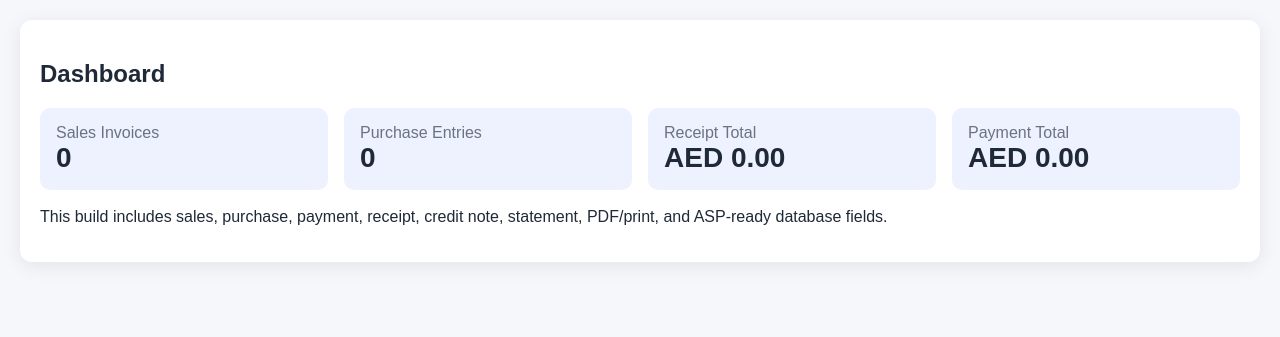
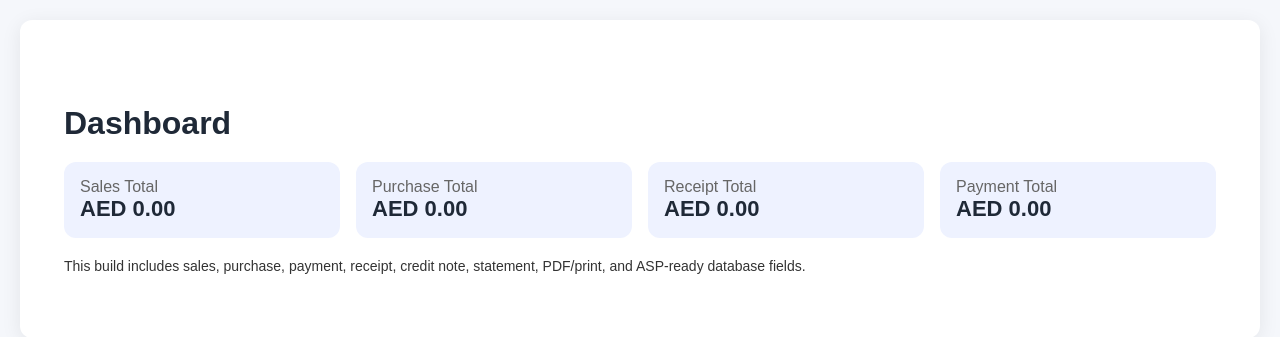
Before and after one commit to SAJI197/billing-software, a Flask app: page / in a window 1280 px wide. Shown: the part 60-397 px from the top of the page. Run offline with Flask 3, Linux system fonts and the light colour scheme; a user stored in the database is signed in.

Commit message:
Update dashboard.html

```diff
--- a/templates/dashboard.html
+++ b/templates/dashboard.html
@@ -1,11 +1,33 @@
-{% extends 'base.html' %}
+{% extends "base.html" %}
+
 {% block content %}
-<h2>Dashboard</h2>
-<div class="grid">
-  <div class="card"><div class="muted">Sales Invoices</div><div style="font-size:28px;font-weight:bold;">{{ invoice_count }}</div></div>
-  <div class="card"><div class="muted">Purchase Entries</div><div style="font-size:28px;font-weight:bold;">{{ purchase_count }}</div></div>
-  <div class="card"><div class="muted">Receipt Total</div><div style="font-size:28px;font-weight:bold;">AED {{ receipt_total|money }}</div></div>
-  <div class="card"><div class="muted">Payment Total</div><div style="font-size:28px;font-weight:bold;">AED {{ payment_total|money }}</div></div>
+<div style="max-width:1200px;margin:20px auto;background:#fff;padding:24px;border-radius:16px;">
+    <h1 style="margin-bottom:20px;">Dashboard</h1>
+
+    <div style="display:grid;grid-template-columns:repeat(4,1fr);gap:16px;">
+        <div style="background:#eef2ff;padding:16px;border-radius:12px;">
+            <div style="font-size:16px;color:#666;">Sales Total</div>
+            <div style="font-size:22px;font-weight:700;">AED {{ "{:,.2f}".format(invoice_total or 0) }}</div>
+        </div>
+
+        <div style="background:#eef2ff;padding:16px;border-radius:12px;">
+            <div style="font-size:16px;color:#666;">Purchase Total</div>
+            <div style="font-size:22px;font-weight:700;">AED {{ "{:,.2f}".format(purchase_total or 0) }}</div>
+        </div>
+
+        <div style="background:#eef2ff;padding:16px;border-radius:12px;">
+            <div style="font-size:16px;color:#666;">Receipt Total</div>
+            <div style="font-size:22px;font-weight:700;">AED {{ "{:,.2f}".format(receipt_total or 0) }}</div>
+        </div>
+
+        <div style="background:#eef2ff;padding:16px;border-radius:12px;">
+            <div style="font-size:16px;color:#666;">Payment Total</div>
+            <div style="font-size:22px;font-weight:700;">AED {{ "{:,.2f}".format(payment_total or 0) }}</div>
+        </div>
+    </div>
+
+    <div style="margin-top:20px;font-size:14px;color:#333;">
+        This build includes sales, purchase, payment, receipt, credit note, statement, PDF/print, and ASP-ready database fields.
+    </div>
 </div>
-<p style="margin-top:18px;">This build includes sales, purchase, payment, receipt, credit note, statement, PDF/print, and ASP-ready database fields.</p>
 {% endblock %}
```
